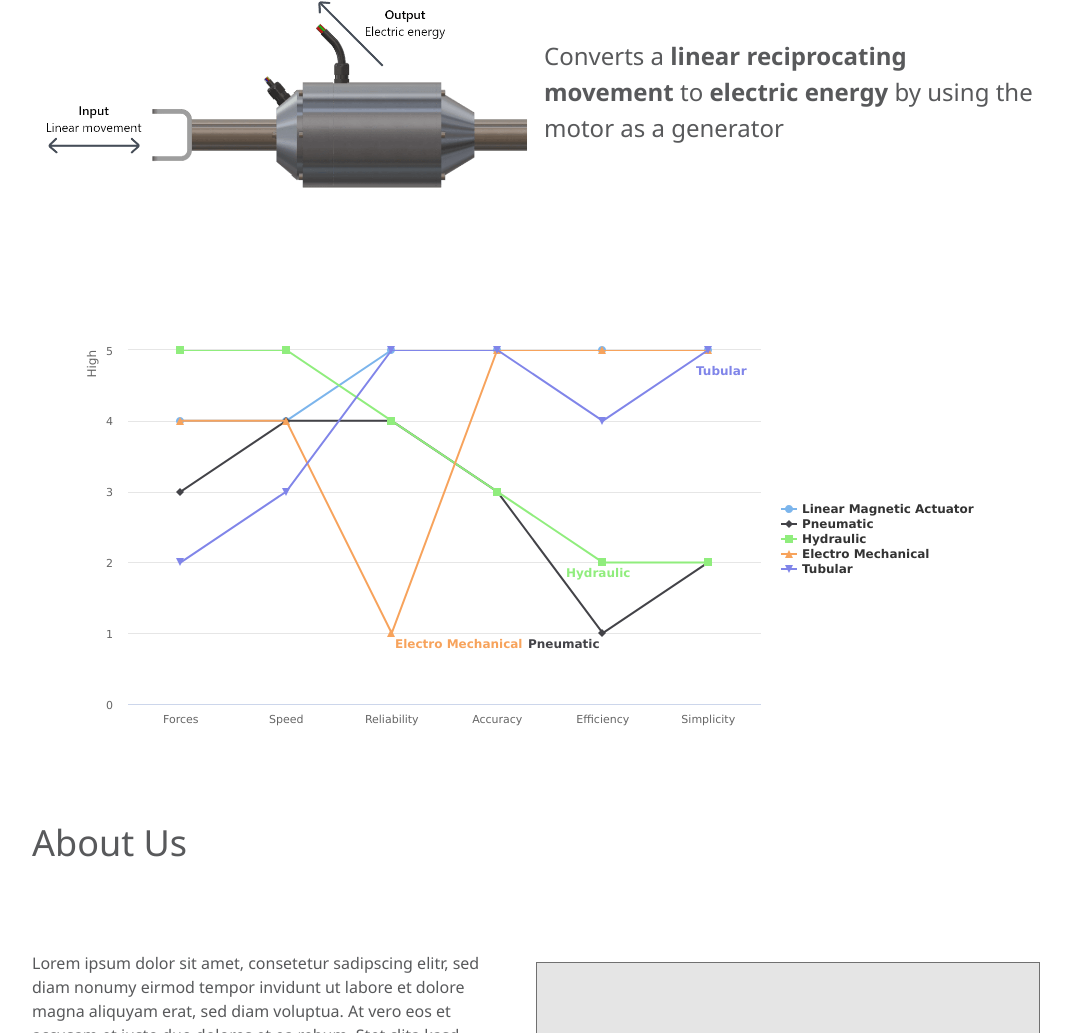
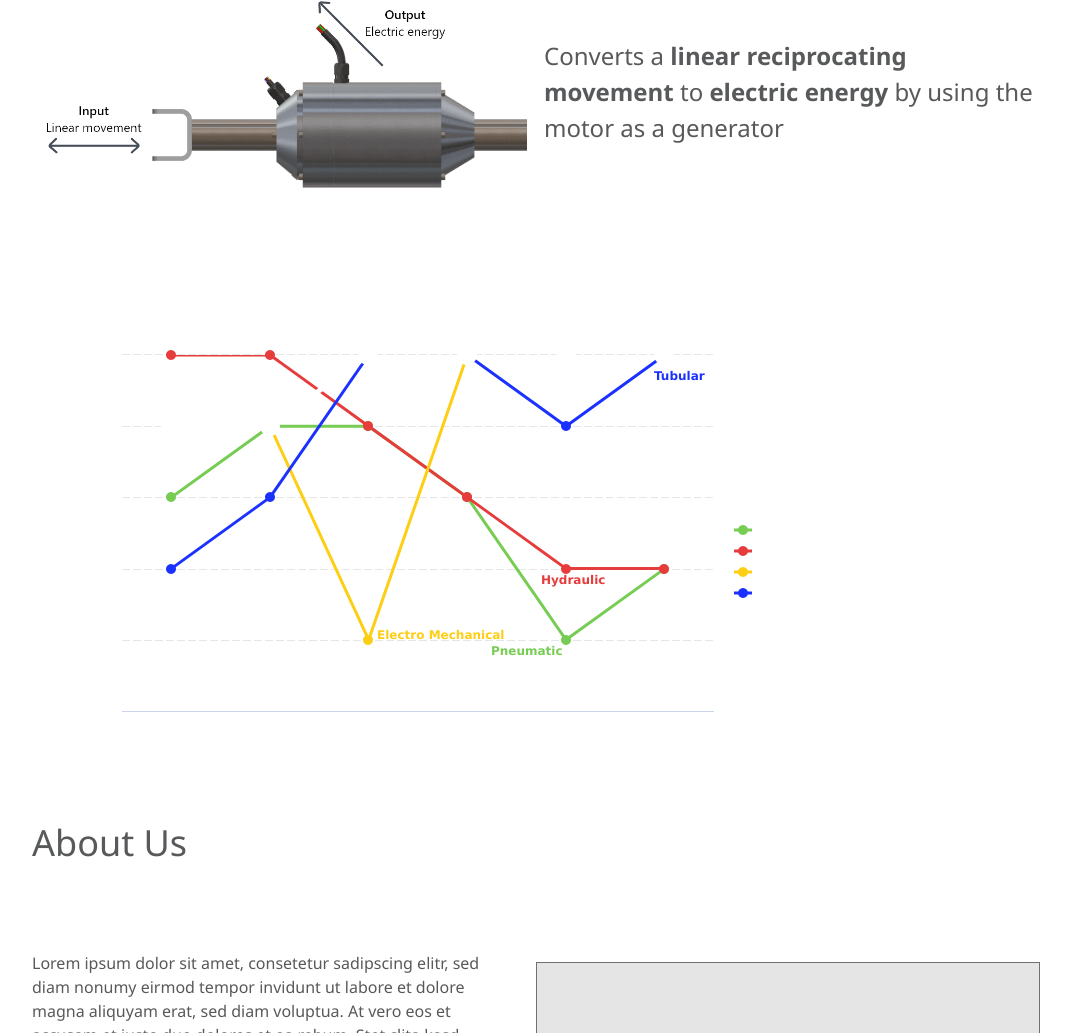
Before and after one commit to lma-solutions/lma-solutions-template, a website: page src/index.html in a window 1280 px wide. Shown: the part 944-1977 px from the top of the page, without its empty margins (104-1175 px from the left). Drawn offline with nearby package versions, Linux system fonts and the light colour scheme.

Commit message:
Almost finished fixing the chart.

```diff
--- a/src/chart.css
+++ b/src/chart.css
@@ -5,3 +5,7 @@
 .highcharts-background {
   fill: transparent;
 }
+
+.highcharts-legend-title {
+  font-weight: 400;
+}
--- a/src/index.css
+++ b/src/index.css
@@ -359,8 +359,8 @@ main {
   left: 0;
   right: 0;
   background: linear-gradient(
-    rgba(112, 112, 112, 0.4),
-    rgba(112, 112, 112, 0.4)
+    rgba(112, 112, 112, 0.7),
+    rgba(112, 112, 112, 0.7)
   ), url(assets/comparison-bg.jpg) center center;
   background-attachment: fixed;
   background-repeat:no-repeat;
--- a/src/index.js
+++ b/src/index.js
@@ -9,50 +9,103 @@ Highcharts.chart('container', {
   },
 
   chart: {
-    // backgroundColor: 'transparent'
+    styleMode: true,
+    spacingTop: 15,
+    spacingBottom: 0,
+    spacingLeft: 0,
+    spacingRight: 0
   },
 
   yAxis: {
       title: {
           text: 'High',
-          align: 'high'
+          align: 'high',
+          style: {
+            color: '#ffffff'
+          }
       },
-      ceiling: 5
+      ceiling: 5,
+      labels: {
+        style: {
+          color: '#ffffff',
+          fontSize: '1.5em'
+        }
+      },
+      gridLineDashStyle: 'longdash'
   },
 
   xAxis: {
-      categories: ['Forces', 'Speed', 'Reliability', 'Accuracy', 'Efficiency', 'Simplicity']
+      categories: ['Forces', 'Speed', 'Reliability', 'Accuracy', 'Efficiency', 'Simplicity'],
+      labels: {
+        style: {
+          color: '#ffffff',
+          fontSize: '1.5em'
+        }
+      }
   },
 
   legend: {
       layout: 'vertical',
       align: 'right',
-      verticalAlign: 'middle'
+      verticalAlign: 'middle',
+      itemStyle: {
+        fontWeight: '400',
+        fontSize: '1.5em',
+        color: '#ffffff'
+      },
+      itemHoverStyle: {
+        color: '#BCBEC0'
+      }
   },
 
   plotOptions: {
       series: {
           label: {
               connectorAllowed: false
-          }
+          },
+          marker: {
+            symbol: 'circle',
+            radius: 5
+          },
+          lineWidth: 3
       }
   },
 
   series: [{
       name: 'Linear Magnetic Actuator',
-      data: [4, 4, 5, 5, 5, 5]
+      data: [4, 4, 5, 5, 5, 5],
+      lineWidth: 5,
+      color: '#ffffff',
+      zIndex: 1,
+      marker: { radius: 10 },
+      dataLabels: {
+        style: {
+          fontWeight: '400',
+          fontSize: '1em'
+        },
+      },
+      label: {
+        style: {
+          fontWeight: '400'
+        }
+      }
   }, {
       name: 'Pneumatic',
-      data: [3, 4, 4, 3, 1, 2]
+      data: [3, 4, 4, 3, 1, 2],
+      color: '#77CC53'
   }, {
       name: 'Hydraulic',
-      data: [5, 5, 4, 3, 2, 2]
+      data: [5, 5, 4, 3, 2, 2],
+      color: '#E73C3C'
   }, {
       name: 'Electro Mechanical',
-      data: [4, 4, 1, 5, 5, 5]
+      data: [4, 4, 1, 5, 5, 5],
+      color: '#FDCE14'
+
   }, {
       name: 'Tubular',
-      data: [2, 3, 5, 5, 4, 5]
+      data: [2, 3, 5, 5, 4, 5],
+      color: '#1B32FF'
   }],
 
   responsive: {
@@ -78,8 +131,4 @@ Highcharts.chart('container', {
     enabled: false
   },
 
-  chart: {
-    styleMode: true
-  }
-
 });
```
